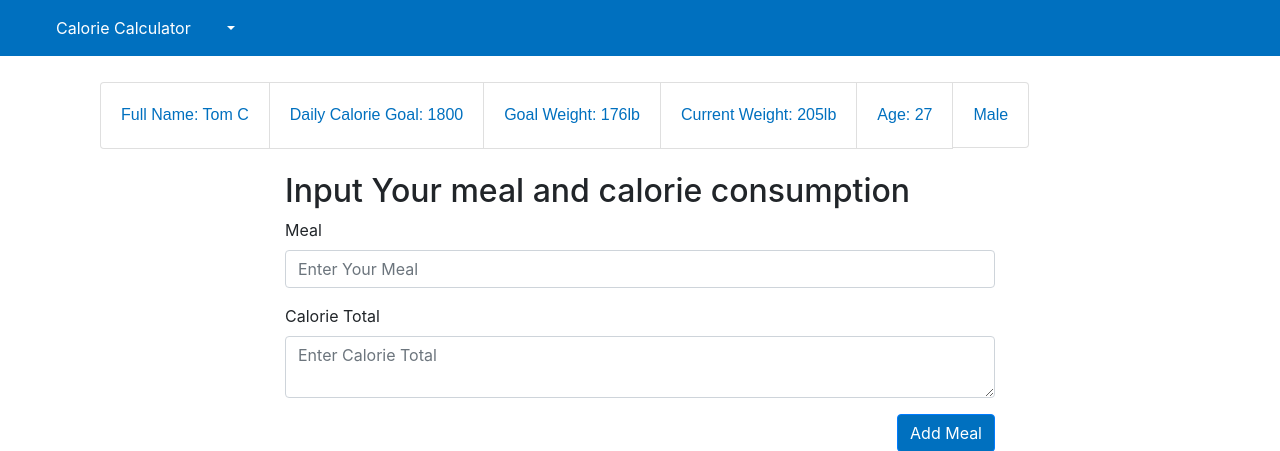
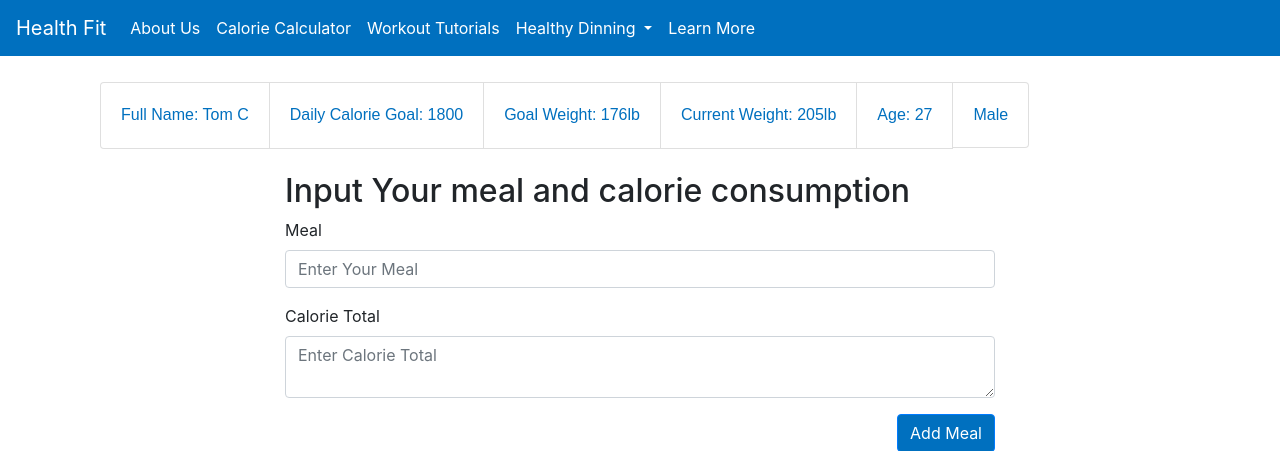
Before and after one commit to TomaszChylinski/Project-2, a Node server app: page /summary in a window 1280 px wide. Shown: the top 451 px of the page. Run offline with Node 20, Linux system fonts and the light colour scheme; data that the repository does not hold is empty; some libraries are stand-ins or nearby versions.

Commit message:
clean up

```diff
--- a/routes/htmlRoutes.js
+++ b/routes/htmlRoutes.js
@@ -19,7 +19,6 @@ module.exports = function(app) {
   app.get("/form", function(req, res) {
     db.Example.findAll({}).then(function(dbExamples) {
       res.render("form", {
-        msg: "Make a Choice For a Better Tomorrow Today!",
         learn: "Learn More",
         about: "About Us",
         workout: "Workout Tutorials",
@@ -38,6 +37,11 @@ module.exports = function(app) {
       order: [['createdAt', 'DESC']]
     }).then(function(dbUser) {
       res.render("summary", {
+        learn: "Learn More",
+        about: "About Us",
+        workout: "Workout Tutorials",
+        options: "Healthy Dinning",
+        appName: "Health Fit",
         user: dbUser
       });
     });
@@ -47,8 +51,6 @@ module.exports = function(app) {
     app.get("/about-us", function(req, res) {
       db.Example.findAll({}).then(function(dbExamples) {
         res.render("about-us", {
-          msg: "Welcome!",
-          msg: "Make a Choice For a Better Tomorrow Today!",
           learn: "Learn More",
           about: "About Us",
           workout: "Workout Tutorials",
@@ -58,19 +60,15 @@ module.exports = function(app) {
       });
     });
 
-
-
-  // Load example page and pass in an example by id
-  app.get("/example/:id", function(req, res) {
-    db.Example.findOne({ where: { id: req.params.id } }).then(function(dbExample) {
-      res.render("example", {
-        example: dbExample
-      });
-    });
-  });
-
   // Render 404 page for any unmatched routes
   app.get("*", function(req, res) {
-    res.render("404");
+    res.render("404",{
+      learn: "Learn More",
+      about: "About Us",
+      workout: "Workout Tutorials",
+      options: "Healthy Dinning",
+      appName: "Health Fit",
+    });
+
   });
 };
--- a/views/layouts/main.handlebars
+++ b/views/layouts/main.handlebars
@@ -4,6 +4,9 @@
 <head>
   <meta charset="utf-8">
   <link rel="stylesheet" href="https://maxcdn.bootstrapcdn.com/bootstrap/4.0.0-beta.3/css/bootstrap.min.css">
+      <!-- Compiled and minified JavaScript -->
+    <script src="https://cdnjs.cloudflare.com/ajax/libs/materialize/1.0.0/js/materialize.min.js"></script>
+
 
   <link rel="stylesheet" href="/styles/styles.css" media="screen" title="no title" charset="utf-8">
   <title>Home Page</title>
```
Also changed, not shown: public/js/form.js (+3 -7 lines).
